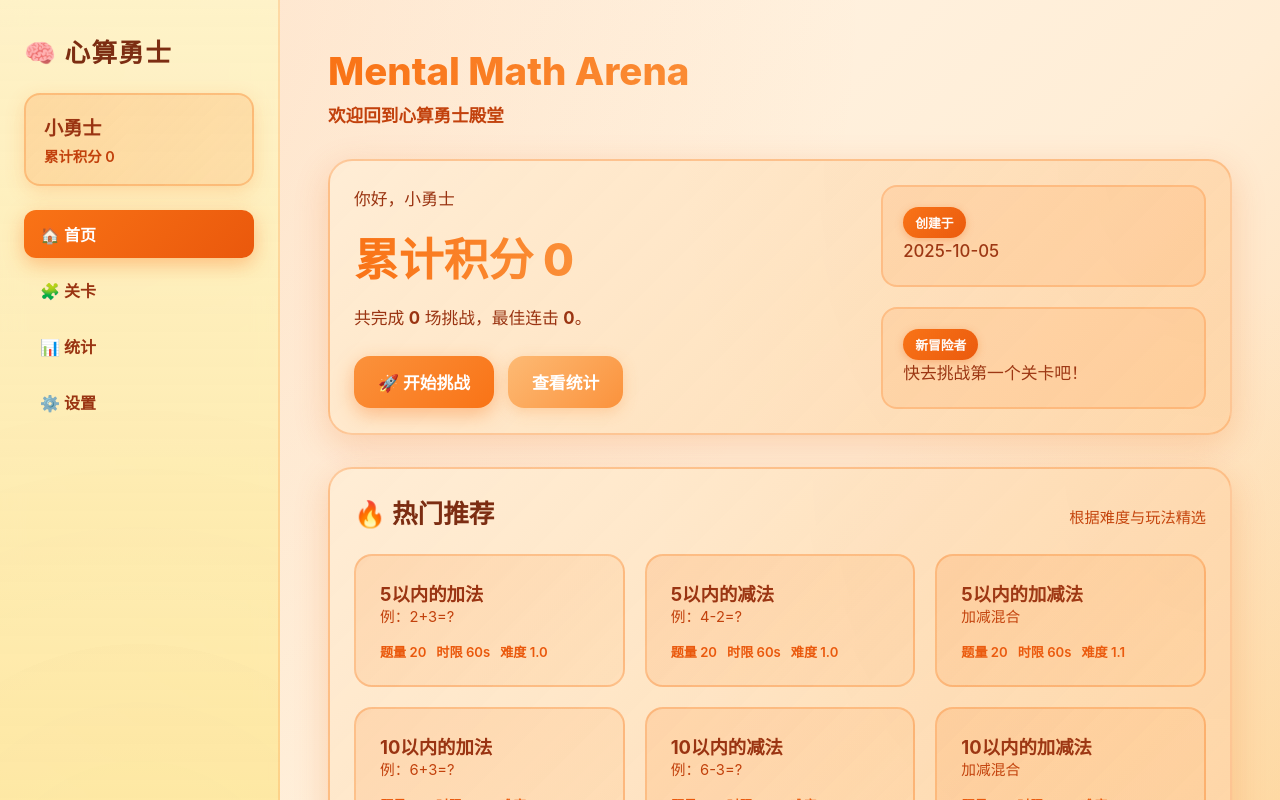
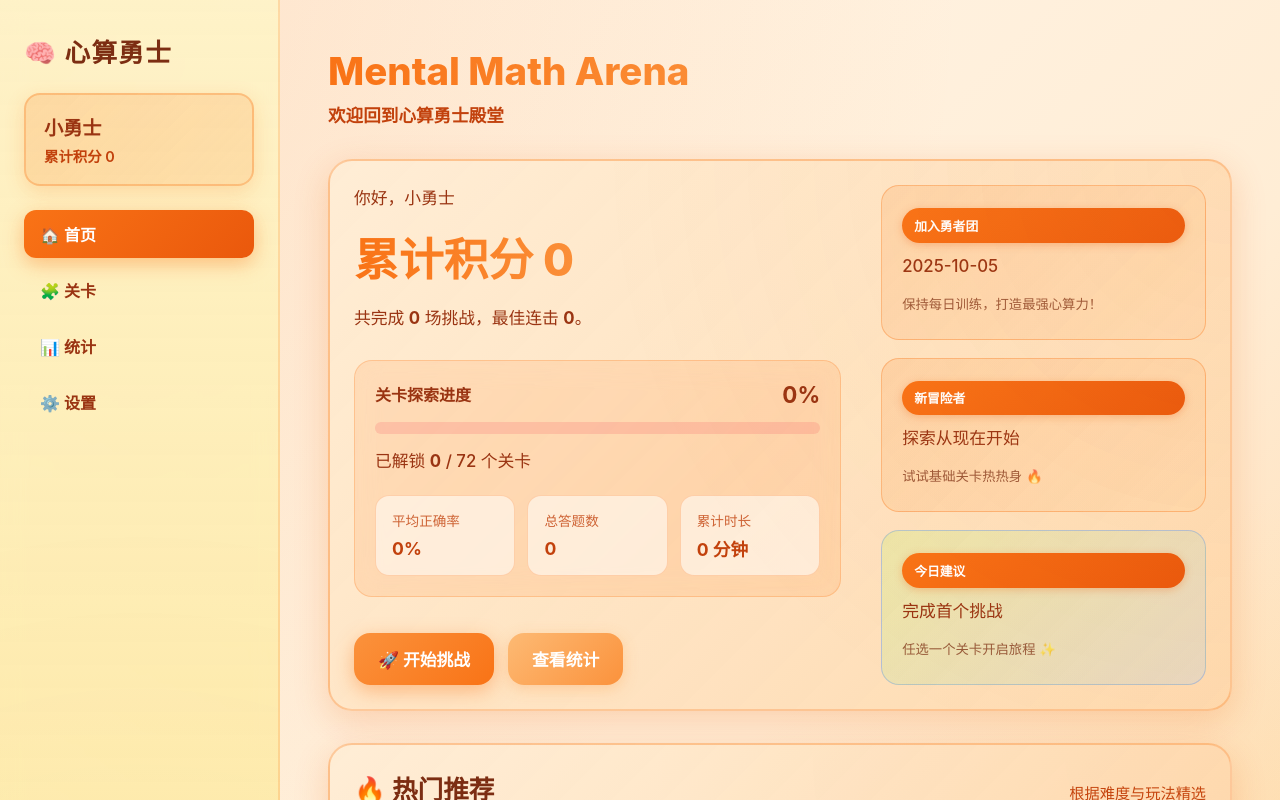
Before and after one commit to jonesjylee0614/MentalMathGame, a React (Vite) app: page / in a window 1280 px wide. Shown: the top 800 px of the page. Built offline with nearby package versions, Linux system fonts and the light colour scheme.

Commit message:
Refresh settings palette with vibrant accents

```diff
--- a/src/routes/HomePage.tsx
+++ b/src/routes/HomePage.tsx
@@ -24,12 +24,56 @@ export const HomePage = () => {
   return (
     <div className="fade-in">
       <section className={`glass-card ${styles.hero}`}>
+        <div className={styles.heroMain}>
           <div>
             <p className={styles.welcome}>你好，{profile.name}</p>
             <h2>累计积分 {stats.totalScore}</h2>
             <p>
               共完成 <strong>{stats.totalPlays}</strong> 场挑战，最佳连击 <strong>{stats.bestCombo}</strong>。
             </p>
+          </div>
+
+          <div className={styles.heroSummary}>
+            <div className={styles.progressBlock}>
+              <div className={styles.progressHeader}>
+                <span>关卡探索进度</span>
+                <strong>
+                  {LEVELS.length ? Math.round((Math.min(progress.length, LEVELS.length) / LEVELS.length) * 100) : 0}%
+                </strong>
+              </div>
+              <div className={styles.progressBar}>
+                <div
+                  className={styles.progressFill}
+                  style={{
+                    width: `${LEVELS.length ? (Math.min(progress.length, LEVELS.length) / LEVELS.length) * 100 : 0}%`
+                  }}
+                />
+              </div>
+              <p className={styles.progressHint}>
+                已解锁 <strong>{progress.length}</strong> / {LEVELS.length} 个关卡
+              </p>
+            </div>
+            <div className={styles.statHighlights}>
+              <div className={styles.statChip}>
+                <span>平均正确率</span>
+                <strong>
+                  {stats.totalCorrect + stats.totalWrong
+                    ? Math.round((stats.totalCorrect / (stats.totalCorrect + stats.totalWrong)) * 100)
+                    : 0}
+                  %
+                </strong>
+              </div>
+              <div className={styles.statChip}>
+                <span>总答题数</span>
+                <strong>{stats.totalCorrect + stats.totalWrong}</strong>
+              </div>
+              <div className={styles.statChip}>
+                <span>累计时长</span>
+                <strong>{Math.round(stats.totalTimeSec / 60)} 分钟</strong>
+              </div>
+            </div>
+          </div>
+
           <div className={styles.actions}>
             <button className="btn" onClick={() => navigate('/levels')}>
               🚀 开始挑战
@@ -44,22 +88,36 @@ export const HomePage = () => {
             </button>
           </div>
         </div>
-        <div className={styles.badges}>
-          <div>
-            <span className="tag">创建于</span>
-            <p>{formatDate(profile.createdAt)}</p>
+        <div className={styles.heroAside}>
+          <div className={styles.badgeCard}>
+            <span className="tag">加入勇者团</span>
+            <p className={styles.badgeValue}>{formatDate(profile.createdAt)}</p>
+            <small>保持每日训练，打造最强心算力！</small>
           </div>
           {bestScore ? (
-            <div>
-              <span className="tag">最高分</span>
-              <p>
-                {bestScore.bestScore} 分 @ {bestScore.levelId}
-              </p>
+            <div className={styles.badgeCard}>
+              <span className="tag">最高得分记录</span>
+              <p className={styles.badgeValue}>{bestScore.bestScore} 分</p>
+              <small>来自关卡 {bestScore.levelId}</small>
             </div>
           ) : (
-            <div>
+            <div className={styles.badgeCard}>
               <span className="tag">新冒险者</span>
-              <p>快去挑战第一个关卡吧！</p>
+              <p className={styles.badgeValue}>探索从现在开始</p>
+              <small>试试基础关卡热热身 🔥</small>
+            </div>
+          )}
+          {lastLevel ? (
+            <div className={`${styles.badgeCard} ${styles.nextChallenge}`}>
+              <span className="tag">下一个目标</span>
+              <p className={styles.badgeValue}>{lastLevel.name}</p>
+              <small>{lastLevel.desc}</small>
+            </div>
+          ) : (
+            <div className={`${styles.badgeCard} ${styles.nextChallenge}`}>
+              <span className="tag">今日建议</span>
+              <p className={styles.badgeValue}>完成首个挑战</p>
+              <small>任选一个关卡开启旅程 ✨</small>
             </div>
           )}
         </div>
--- a/src/routes/PlayPage.tsx
+++ b/src/routes/PlayPage.tsx
@@ -39,6 +39,28 @@ export const PlayPage = () => {
   const [showStars, setShowStars] = useState(false);
   const [encouragingMsg, setEncouragingMsg] = useState('');
   const playSound = useFeedbackSound(settings.audio);
+
+  const handleNumberClick = useCallback(
+    (num: string) => {
+      if (state !== 'playing') return;
+      setAnswer((prev) => prev + num);
+    },
+    [state]
+  );
+
+  const handleDelete = useCallback(() => {
+    setAnswer((prev) => prev.slice(0, -1));
+  }, []);
+
+  const handleClear = useCallback(() => {
+    setAnswer('');
+  }, []);
+
+  const handleSubmit = useCallback(() => {
+    if (!answer.trim() || state !== 'playing') return;
+    Game.submit(answer);
+    setFeedback(null);
+  }, [answer, state]);
 
   useEffect(() => {
     if (!level) {
@@ -142,7 +164,7 @@ export const PlayPage = () => {
       unsubFinish();
       Game.reset();
     };
-  }, [level, navigate, playSound, recordResult, setLastResult, state, answer, handleNumberClick, handleSubmit, handleDelete, handleClear]);
+  }, [level, navigate, playSound, recordResult, setLastResult, handleNumberClick, handleSubmit, handleDelete, handleClear]);
 
   if (!level) {
     return (
@@ -157,29 +179,8 @@ export const PlayPage = () => {
 
   const onSubmit = (evt: FormEvent) => {
     evt.preventDefault();
-    if (!answer.trim() || state !== 'playing') return;
-    Game.submit(answer);
-    setFeedback(null);
+    handleSubmit();
   };
-
-  const handleNumberClick = useCallback((num: string) => {
-    if (state !== 'playing') return;
-    setAnswer((prev) => prev + num);
-  }, [state]);
-
-  const handleDelete = useCallback(() => {
-    setAnswer((prev) => prev.slice(0, -1));
-  }, []);
-
-  const handleClear = useCallback(() => {
-    setAnswer('');
-  }, []);
-
-  const handleSubmit = useCallback(() => {
-    if (!answer.trim() || state !== 'playing') return;
-    Game.submit(answer);
-    setFeedback(null);
-  }, [answer, state]);
 
   const handleExit = useCallback(() => {
     if (showExitConfirm) {
@@ -353,12 +354,21 @@ export const PlayPage = () => {
               <div className={styles.statItem}>
                 <span className={styles.statLabel}>正确率</span>
                 <span className={styles.statValue}>
-                  {snapshot ? Math.round((snapshot.correctCount / Math.max(1, snapshot.questionIndex)) * 100) : 0}%
+                  {snapshot && snapshot.questionIndex > 0
+                    ? Math.round((snapshot.correct / snapshot.questionIndex) * 100)
+                    : snapshot?.correct
+                    ? 100
+                    : 0}
+                  %
                 </span>
               </div>
               <div className={styles.statItem}>
-                <span className={styles.statLabel}>当前得分</span>
-                <span className={styles.statValue}>{snapshot?.score ?? 0}</span>
+                <span className={styles.statLabel}>当前连击</span>
+                <span className={styles.statValue}>{snapshot?.combo ?? 0}</span>
+              </div>
+              <div className={styles.statItem}>
+                <span className={styles.statLabel}>最高连击</span>
+                <span className={styles.statValue}>{snapshot?.maxCombo ?? 0}</span>
               </div>
             </div>
           </div>
--- a/src/routes/SettingsPage.tsx
+++ b/src/routes/SettingsPage.tsx
@@ -13,11 +13,16 @@ export const SettingsPage = () => {
   };
 
   return (
-    <div className="fade-in">
-      <section className={`glass-card ${styles.card}`}>
+    <div className={`fade-in ${styles.wrapper}`}>
+      <section className={`glass-card ${styles.profileCard}`}>
+        <header className={styles.cardHeader}>
+          <div>
             <h3>👤 玩家档案</h3>
+            <p>为勇士起一个响亮的名字吧，排行榜上更易被识别。</p>
+          </div>
+        </header>
         <form className={styles.form} onSubmit={onSubmit}>
-          <label>
+          <label className={styles.inputRow}>
             <span>昵称</span>
             <input value={name} onChange={(evt) => setName(evt.target.value)} placeholder="输入你的勇士昵称" />
           </label>
@@ -27,35 +32,62 @@ export const SettingsPage = () => {
         </form>
       </section>
 
-      <section className={`glass-card ${styles.card}`}>
+      <section className={`glass-card ${styles.preferenceCard}`}>
+        <header className={styles.cardHeader}>
+          <div>
             <h3>🎛️ 游戏偏好</h3>
+            <p>根据自己的习惯调整体验，保持专注与沉浸感。</p>
+          </div>
+        </header>
         <div className={styles.toggles}>
           <label className={styles.toggleRow}>
-            <span>音效反馈</span>
+            <div>
+              <strong>音效反馈</strong>
+              <p>解题时播放提示音，强化节奏感。</p>
+            </div>
+            <div className={styles.switch}>
               <input
                 type="checkbox"
                 checked={settings.audio}
                 onChange={(evt) => updateSettings({ audio: evt.target.checked })}
               />
+              <span />
+            </div>
           </label>
           <label className={styles.toggleRow}>
-            <span>震动动画</span>
+            <div>
+              <strong>震动动画</strong>
+              <p>答错时轻微震动提醒，增强反馈。</p>
+            </div>
+            <div className={styles.switch}>
               <input
                 type="checkbox"
                 checked={settings.shake}
                 onChange={(evt) => updateSettings({ shake: evt.target.checked })}
               />
+              <span />
+            </div>
           </label>
           <label className={styles.toggleRow}>
-            <span>色盲模式</span>
+            <div>
+              <strong>色盲模式</strong>
+              <p>启用高对比配色，让信息更易识别。</p>
+            </div>
+            <div className={styles.switch}>
               <input
                 type="checkbox"
                 checked={settings.colorblind}
                 onChange={(evt) => updateSettings({ colorblind: evt.target.checked })}
               />
+              <span />
+            </div>
           </label>
-          <label className={styles.toggleRow}>
-            <span>字体缩放</span>
+          <label className={`${styles.toggleRow} ${styles.sliderRow}`}>
+            <div>
+              <strong>字体缩放</strong>
+              <p>调节界面文字大小，保护视力。</p>
+            </div>
+            <div className={styles.rangeControl}>
               <input
                 type="range"
                 min={0.8}
@@ -64,6 +96,8 @@ export const SettingsPage = () => {
                 value={settings.fontScale}
                 onChange={(evt) => updateSettings({ fontScale: Number(evt.target.value) })}
               />
+              <span>{settings.fontScale.toFixed(1)}x</span>
+            </div>
           </label>
         </div>
       </section>
--- a/src/styles/HomePage.module.css
+++ b/src/styles/HomePage.module.css
@@ -1,10 +1,15 @@
 .hero {
   display: grid;
-  grid-template-columns: 1.5fr 1fr;
+  grid-template-columns: minmax(0, 1.5fr) minmax(0, 1fr);
   gap: 40px;
-  align-items: center;
+  align-items: stretch;
   overflow: visible;
   padding: 32px;
+}
+
+.heroMain {
+  display: grid;
+  gap: 28px;
 }
 
 .welcome {
@@ -30,25 +35,128 @@
   line-height: 1.6;
 }
 
+.heroSummary {
+  display: grid;
+  gap: 20px;
+  padding: 20px;
+  border-radius: 18px;
+  background: rgba(249, 115, 22, 0.12);
+  border: 1px solid rgba(249, 115, 22, 0.25);
+  backdrop-filter: blur(12px);
+}
+
+.progressBlock {
+  display: grid;
+  gap: 14px;
+}
+
+.progressHeader {
+  display: flex;
+  justify-content: space-between;
+  align-items: center;
+  color: #9a3412;
+  font-weight: 600;
+}
+
+.progressHeader strong {
+  font-size: 1.4rem;
+}
+
+.progressBar {
+  position: relative;
+  height: 12px;
+  border-radius: 999px;
+  background: rgba(248, 113, 113, 0.25);
+  overflow: hidden;
+}
+
+.progressFill {
+  position: absolute;
+  inset: 0;
+  background: linear-gradient(90deg, #f97316, #fb923c, #fbbf24);
+  border-radius: inherit;
+  transition: width 0.4s ease;
+}
+
+.progressHint {
+  color: rgba(124, 45, 18, 0.9);
+  font-size: 0.9rem;
+}
+
+.statHighlights {
+  display: grid;
+  gap: 12px;
+  grid-template-columns: repeat(auto-fit, minmax(140px, 1fr));
+}
+
+.statChip {
+  padding: 14px 16px;
+  border-radius: 14px;
+  background: rgba(255, 247, 237, 0.7);
+  border: 1px solid rgba(249, 115, 22, 0.25);
+  display: grid;
+  gap: 6px;
+  color: #c2410c;
+  text-align: left;
+}
+
+.statChip span {
+  font-size: 0.85rem;
+  opacity: 0.8;
+}
+
+.statChip strong {
+  font-size: 1.1rem;
+}
+
 .actions {
-  margin-top: 24px;
+  margin-top: 8px;
   display: flex;
   flex-wrap: wrap;
   gap: 14px;
 }
 
-.badges {
+.heroAside {
   display: grid;
-  gap: 20px;
-  color: #9a3412;
-  font-weight: 500;
+  gap: 18px;
 }
 
-.badges > div {
-  padding: 20px;
-  border-radius: 16px;
-  background: rgba(251, 146, 60, 0.15);
-  border: 2px solid rgba(249, 115, 22, 0.25);
+.badgeCard {
+  padding: 22px 20px;
+  border-radius: 18px;
+  background: linear-gradient(135deg, rgba(251, 146, 60, 0.2), rgba(253, 186, 116, 0.12));
+  border: 1px solid rgba(249, 115, 22, 0.35);
+  color: #9a3412;
+  display: grid;
+  gap: 10px;
+  position: relative;
+  overflow: hidden;
+}
+
+.badgeCard::after {
+  content: '';
+  position: absolute;
+  inset: auto -40% -70% auto;
+  width: 140px;
+  height: 140px;
+  background: radial-gradient(circle at center, rgba(251, 191, 36, 0.4), transparent 70%);
+  transform: rotate(15deg);
+  pointer-events: none;
+}
+
+.badgeValue {
+  font-size: 1.4rem;
+  font-weight: 700;
+  color: #7c2d12;
+}
+
+.badgeCard small {
+  color: rgba(124, 45, 18, 0.75);
+}
+
+.nextChallenge {
+  background: linear-gradient(135deg, rgba(190, 242, 100, 0.25), rgba(147, 197, 253, 0.2));
+  border-color: rgba(59, 130, 246, 0.3);
 }
 
 .sectionHeader {
@@ -150,6 +258,10 @@
     font-size: 2.2rem;
   }
 
+  .heroSummary {
+    padding: 18px;
+  }
+
   .levelList {
     grid-template-columns: 1fr;
   }
--- a/src/styles/SettingsPage.module.css
+++ b/src/styles/SettingsPage.module.css
@@ -1,49 +1,175 @@
-.card {
+.wrapper {
   display: grid;
-  gap: 20px;
+  gap: 28px;
+}
+
+.profileCard,
+.preferenceCard {
+  display: grid;
+  gap: 24px;
+  padding: 28px 32px;
+}
+
+.cardHeader {
+  display: flex;
+  justify-content: space-between;
+  align-items: flex-start;
+}
+
+.cardHeader h3 {
+  font-size: 1.6rem;
+  font-weight: 700;
+  margin-bottom: 6px;
+}
+
+.cardHeader p {
+  color: rgba(125, 211, 252, 0.9);
+  font-size: 0.95rem;
 }
 
 .form {
   display: grid;
-  gap: 16px;
+  gap: 18px;
 }
 
-.form label {
+.inputRow {
   display: grid;
-  gap: 8px;
+  gap: 10px;
+  color: rgba(196, 181, 253, 0.9);
   font-size: 0.95rem;
-  color: rgba(148, 163, 184, 0.8);
 }
 
-.form input {
-  padding: 12px 14px;
-  border-radius: 12px;
-  border: 1px solid rgba(148, 163, 184, 0.35);
-  background: rgba(15, 23, 42, 0.6);
-  color: #f8fafc;
+.inputRow input {
+  padding: 14px 16px;
+  border-radius: 14px;
+  border: 1px solid rgba(56, 189, 248, 0.45);
+  background: rgba(17, 24, 39, 0.65);
+  color: #e0f2fe;
+  transition: border-color 0.3s ease, box-shadow 0.3s ease;
 }
 
-.form input:focus {
+.inputRow input:focus {
   outline: none;
-  border-color: rgba(59, 130, 246, 0.6);
-  box-shadow: 0 0 0 3px rgba(59, 130, 246, 0.2);
+  border-color: rgba(129, 140, 248, 0.9);
+  box-shadow: 0 14px 34px rgba(129, 140, 248, 0.25);
 }
 
 .toggles {
   display: grid;
-  gap: 16px;
+  gap: 20px;
 }
 
 .toggleRow {
   display: flex;
   justify-content: space-between;
   align-items: center;
-  padding: 14px 12px;
-  border-radius: 12px;
-  border: 1px solid rgba(148, 163, 184, 0.2);
-  background: rgba(15, 23, 42, 0.45);
+  gap: 24px;
+  padding: 18px 20px;
+  border-radius: 16px;
+  background: linear-gradient(135deg, rgba(30, 64, 175, 0.55), rgba(45, 212, 191, 0.35));
+  border: 1px solid rgba(129, 140, 248, 0.45);
+  transition: border-color 0.3s ease, transform 0.3s ease, box-shadow 0.3s ease;
 }
 
-.toggleRow span {
-  color: rgba(226, 232, 240, 0.85);
+.toggleRow:hover {
+  border-color: rgba(45, 212, 191, 0.8);
+  box-shadow: 0 18px 38px rgba(45, 212, 191, 0.2);
+  transform: translateY(-2px);
 }
+
+.toggleRow strong {
+  font-size: 1rem;
+  color: #fdf4ff;
+}
+
+.toggleRow p {
+  margin-top: 4px;
+  color: rgba(191, 219, 254, 0.9);
+  font-size: 0.9rem;
+}
+
+.switch {
+  position: relative;
+  width: 54px;
+  height: 30px;
+}
+
+.switch input {
+  opacity: 0;
+  width: 0;
+  height: 0;
+}
+
+.switch span {
+  position: absolute;
+  cursor: pointer;
+  inset: 0;
+  background: linear-gradient(90deg, rgba(14, 165, 233, 0.25), rgba(59, 130, 246, 0.25));
+  border-radius: 999px;
+  transition: background 0.3s ease, box-shadow 0.3s ease;
+}
+
+.switch span::after {
+  content: '';
+  position: absolute;
+  height: 24px;
+  width: 24px;
+  left: 3px;
+  top: 3px;
+  background: linear-gradient(135deg, #0ea5e9, #6366f1);
+  border-radius: 50%;
+  transition: transform 0.3s ease, background 0.3s ease, box-shadow 0.3s ease;
+  box-shadow: 0 8px 18px rgba(79, 70, 229, 0.35);
+}
+
+.switch input:checked + span {
+  background: linear-gradient(90deg, #34d399, #22d3ee);
+  box-shadow: 0 10px 24px rgba(34, 211, 238, 0.35);
+}
+
+.switch input:checked + span::after {
+  transform: translateX(24px);
+  background: linear-gradient(135deg, #5eead4, #c084fc);
+  box-shadow: 0 10px 24px rgba(96, 165, 250, 0.4);
+}
+
+.sliderRow {
+  align-items: flex-start;
+}
+
+.rangeControl {
+  display: grid;
+  gap: 8px;
+  justify-items: end;
+}
+
+.rangeControl input[type='range'] {
+  accent-color: #60a5fa;
+  width: 200px;
+}
+
+.rangeControl span {
+  font-size: 0.9rem;
+  color: rgba(165, 243, 252, 0.9);
+}
+
+@media (max-width: 768px) {
+  .profileCard,
+  .preferenceCard {
+    padding: 24px 20px;
+  }
+
+  .toggleRow {
+    flex-direction: column;
+    align-items: flex-start;
+  }
+
+  .rangeControl {
+    width: 100%;
+    justify-items: stretch;
+  }
+
+  .rangeControl input[type='range'] {
+    width: 100%;
+  }
+}
```
Lines whose indentation alone changed are shown as unchanged.
